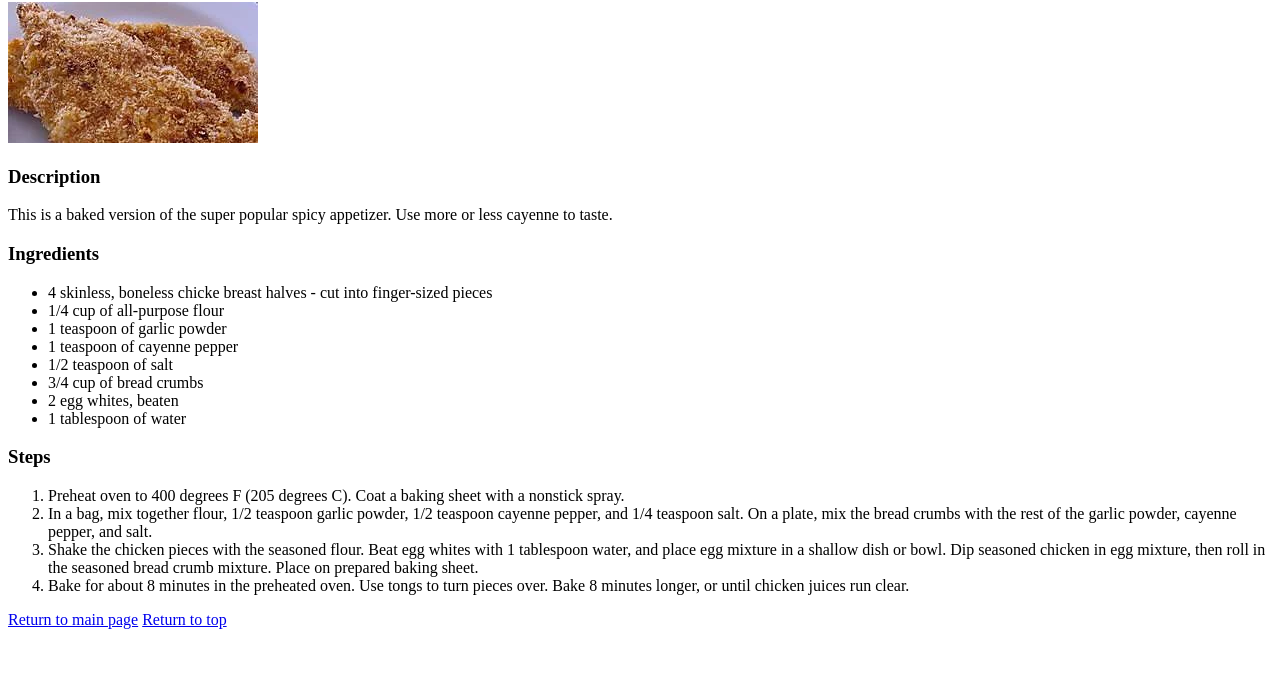
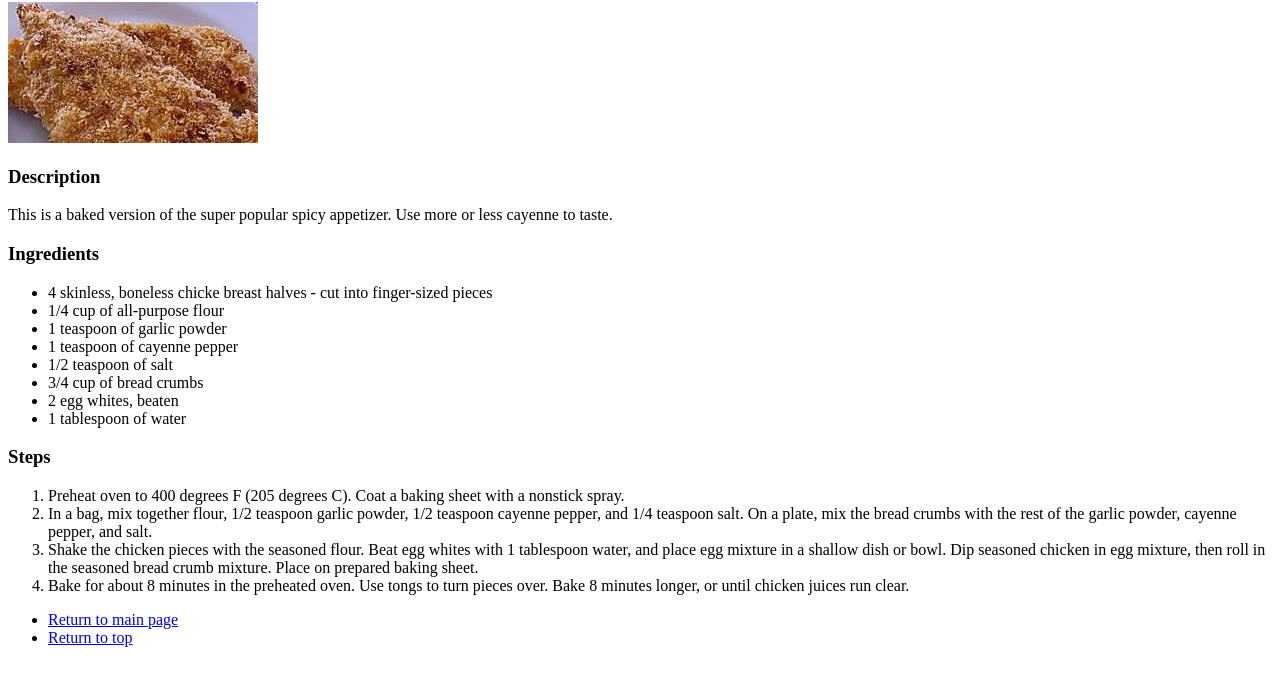
Before and after one commit to antdawg1234/odin-recipes, a plain HTML site: page recipes/buffalo-chicken.html in a window 1280 px wide. Shown: the part 78-764 px from the top of the page. Drawn offline with Linux system fonts and the light colour scheme.

Commit message:
Update 'return to main page' and 'return to top' links into unordered list for ease of use

```diff
--- a/recipes/buffalo-chicken.html
+++ b/recipes/buffalo-chicken.html
@@ -64,8 +64,14 @@
         </ol>
 
         <footer>
-            <a href="../index.html">Return to main page</a>
-            <a href="buffalo-chicken.html">Return to top</a>
+            <ul>
+                <li>
+                    <a href="../index.html">Return to main page</a>
+                </li>
+                <li>
+                    <a href="buffalo-chicken.html">Return to top</a>
+                </li>
+            </ul>
         </footer>
 </body>
 </html>
```
Also changed, not shown: recipes/cinnamon-roll-cookies.html (+8 -2 lines), recipes/classic-waffles.html (+8 -2 lines).
